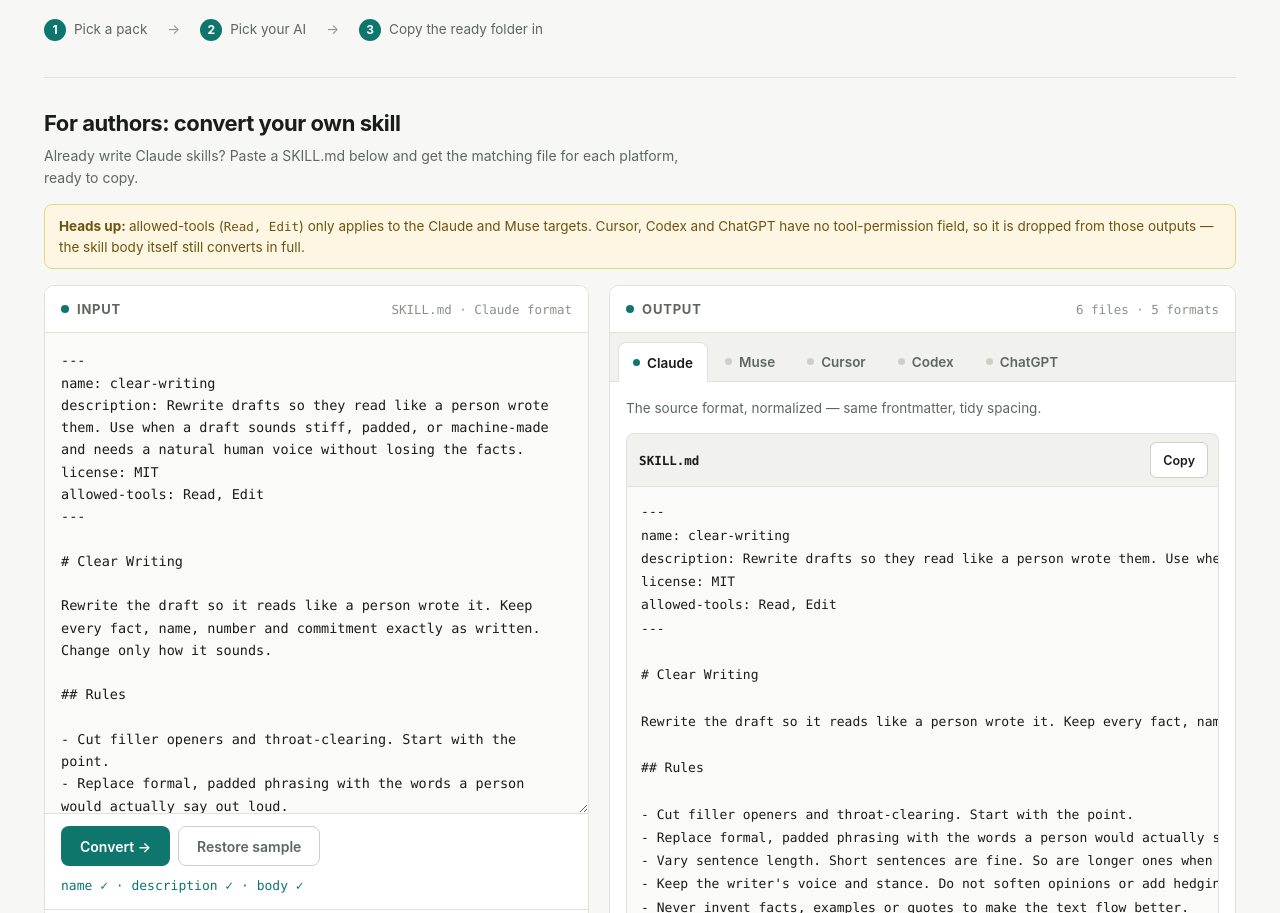
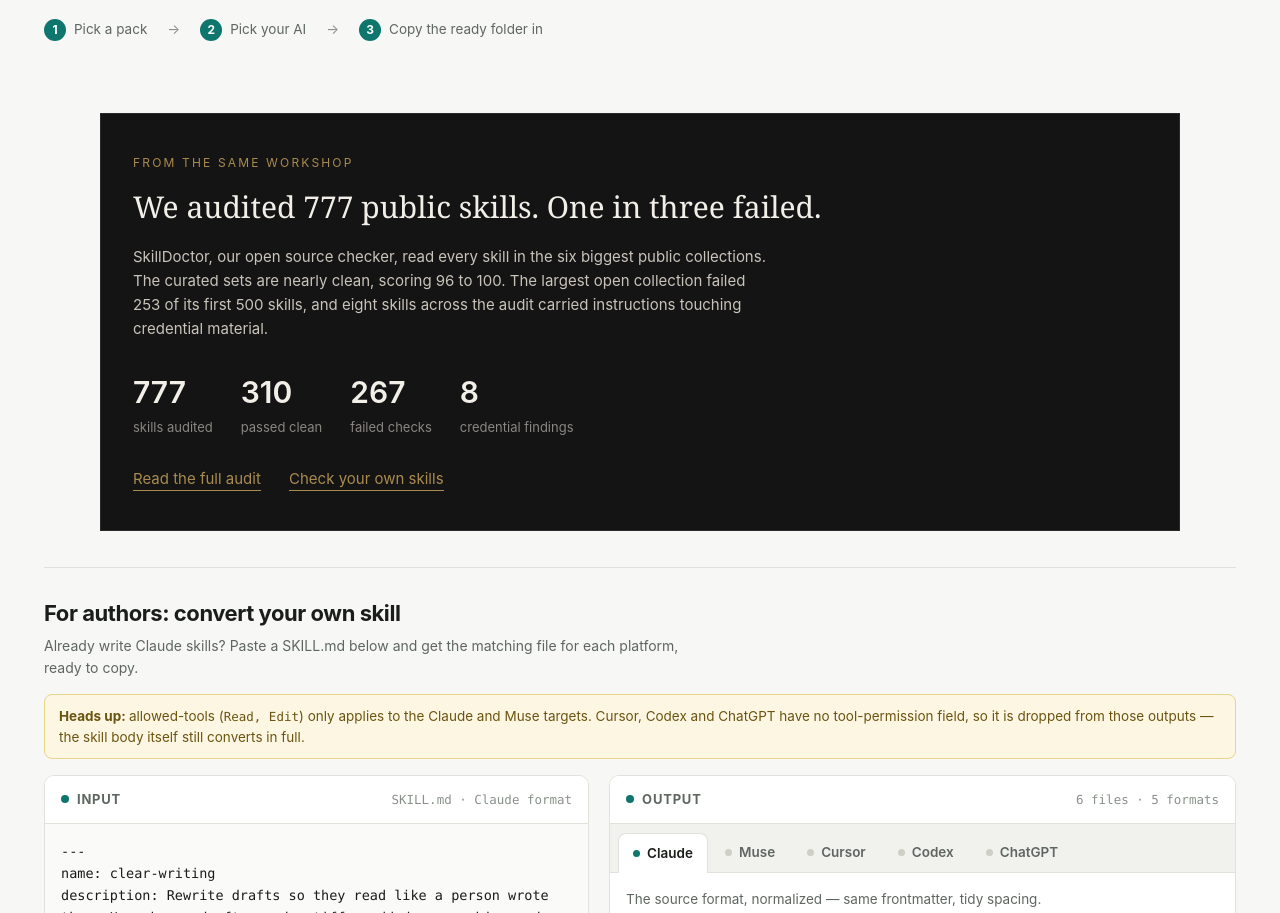
Before and after one commit to Dongdarealest/skillport, a website: page docs/index.html in a window 1280 px wide. Shown: the part 1595-2508 px from the top of the page. Drawn offline with Linux system fonts and the light colour scheme.

Commit message:
v0.3.3: the site carries the audit story

```diff
--- a/docs/index.html
+++ b/docs/index.html
@@ -504,6 +504,15 @@
     display:flex; flex-wrap:wrap; gap:6px 16px; justify-content:space-between;
   }
   footer .mono{ font-family:var(--mono); }
+
+  .audit { max-width: 1080px; margin: 72px auto 0; padding: 40px 32px; border: 1px solid #2a2a2a; background: #141414; color: #F2EFE9; }
+  .audit .eyebrow { color: #A98B4F; letter-spacing: 0.18em; font-size: 12px; text-transform: uppercase; margin: 0 0 12px; }
+  .audit h2 { font-family: Georgia, 'Times New Roman', serif; font-weight: 500; font-size: 30px; margin: 0 0 14px; }
+  .audit p.lede { color: #c9c4bb; max-width: 640px; line-height: 1.6; margin: 0 0 28px; }
+  .audit-stats { display: flex; flex-wrap: wrap; gap: 28px; margin-bottom: 28px; }
+  .audit-stat b { display: block; font-size: 30px; color: #F2EFE9; font-weight: 600; }
+  .audit-stat span { color: #8A8680; font-size: 13px; }
+  .audit-links a { color: #A98B4F; margin-right: 24px; text-decoration: none; border-bottom: 1px solid #A98B4F; padding-bottom: 2px; }
 </style>
 </head>
 <body>
@@ -679,6 +688,23 @@
     <span class="how-arrow" aria-hidden="true">→</span>
     <span class="how-step"><span class="how-num">3</span> Copy the ready folder in</span>
   </div>
+
+
+  <section class="audit" aria-labelledby="audit-title">
+    <p class="eyebrow">From the same workshop</p>
+    <h2 id="audit-title">We audited 777 public skills. One in three failed.</h2>
+    <p class="lede">SkillDoctor, our open source checker, read every skill in the six biggest public collections. The curated sets are nearly clean, scoring 96 to 100. The largest open collection failed 253 of its first 500 skills, and eight skills across the audit carried instructions touching credential material.</p>
+    <div class="audit-stats">
+      <div class="audit-stat"><b>777</b><span>skills audited</span></div>
+      <div class="audit-stat"><b>310</b><span>passed clean</span></div>
+      <div class="audit-stat"><b>267</b><span>failed checks</span></div>
+      <div class="audit-stat"><b>8</b><span>credential findings</span></div>
+    </div>
+    <div class="audit-links">
+      <a href="https://github.com/Dongdarealest/skilldoctor/blob/main/AUDIT.md" target="_blank" rel="noopener">Read the full audit</a>
+      <a href="https://github.com/Dongdarealest/skilldoctor" target="_blank" rel="noopener">Check your own skills</a>
+    </div>
+  </section>
 
   <div class="converter-head">
     <h2>For authors: convert your own skill</h2>
--- a/package.json
+++ b/package.json
@@ -1,6 +1,6 @@
 {
   "name": "skillport",
-  "version": "0.3.2",
+  "version": "0.3.3",
   "description": "Your AI is running bare. Give it skills. Ready-made skill packs that install on Claude, Cursor, Codex and ChatGPT.",
   "type": "module",
   "bin": {
```
Also changed, not shown: RELEASE-NOTES.md (+4 -0 lines).
